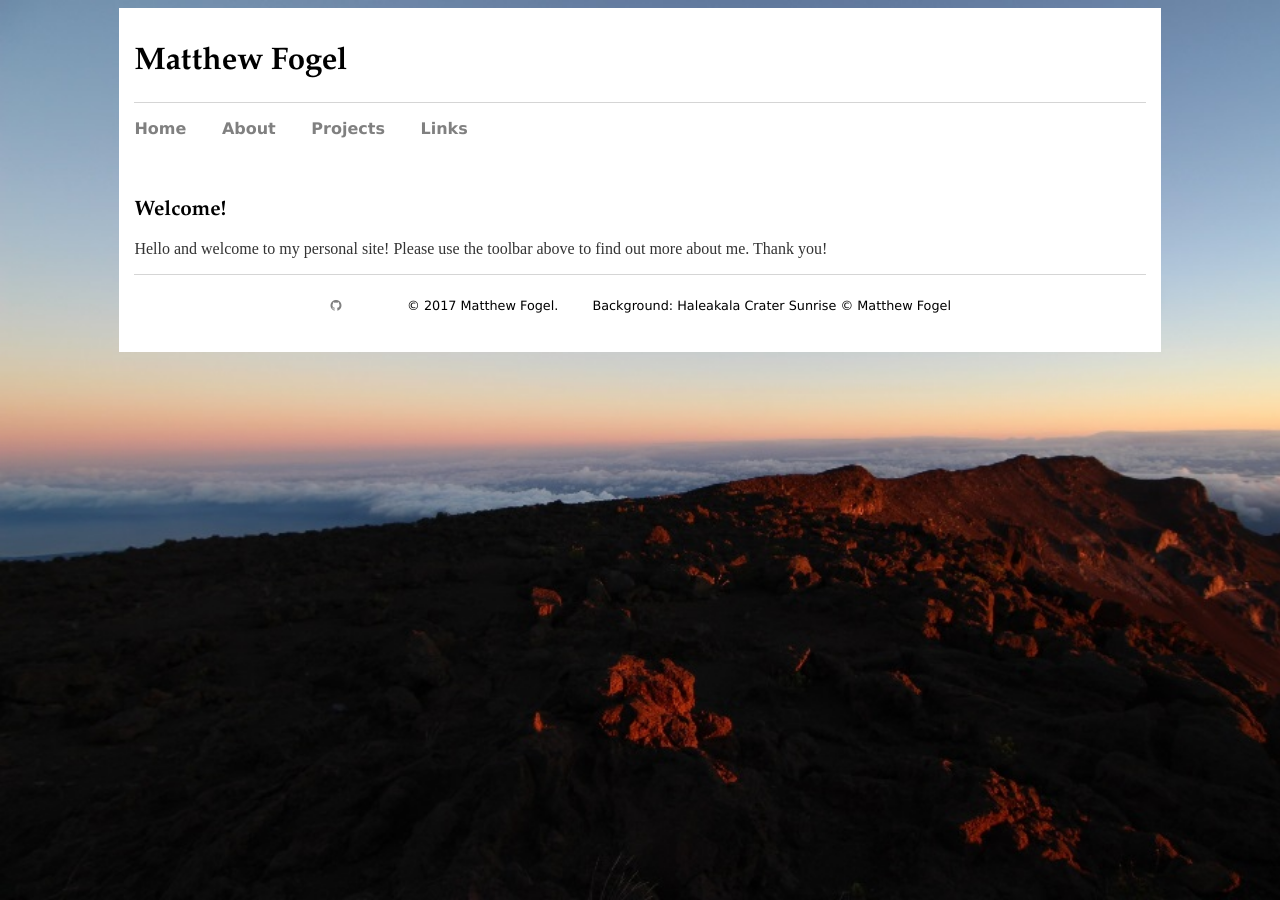
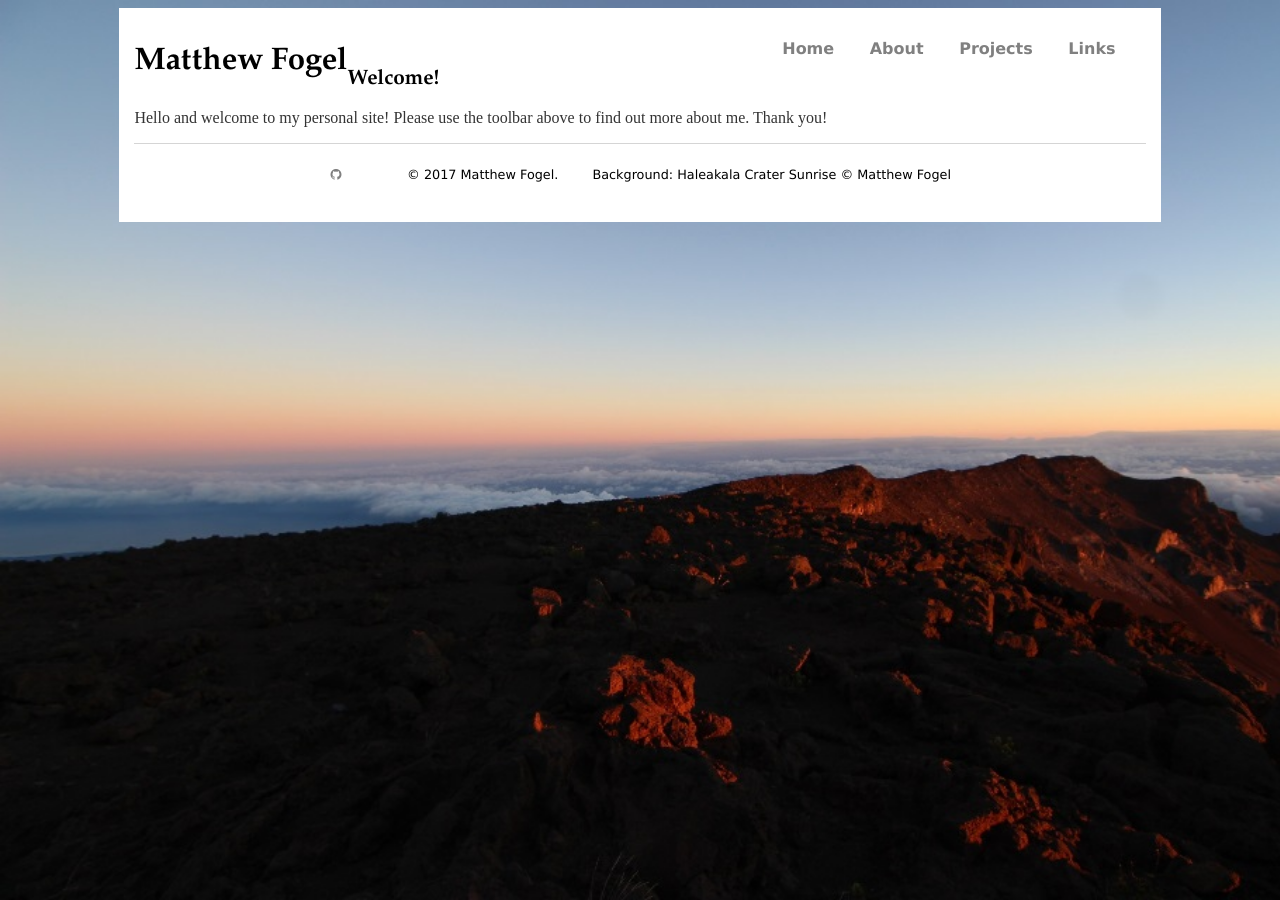
Before and after one commit to matthew-fogel/matthew-fogel.github.io, a Jekyll site: the page built from index.html, in a window 1280 px wide. Built offline with Jekyll 4.4.1, drawn with Linux system fonts in a browser that asks for light colours.

Commit message:
Update main.css
Make nav and header inline and nav float on right of page.

```diff
--- a/css/main.css
+++ b/css/main.css
@@ -28,9 +28,15 @@ div.image {
 }
 
 header {
-  border-bottom: 1.5px solid #d5d5d5;
   font-family:'Garamond', 'Times New Roman', 'Serif';
   font-size: 1.5em;
+  display: inline;
+  float: left;
+}
+
+nav {
+  display: inline;
+  float: right;
 }
 
 nav ul {
```
